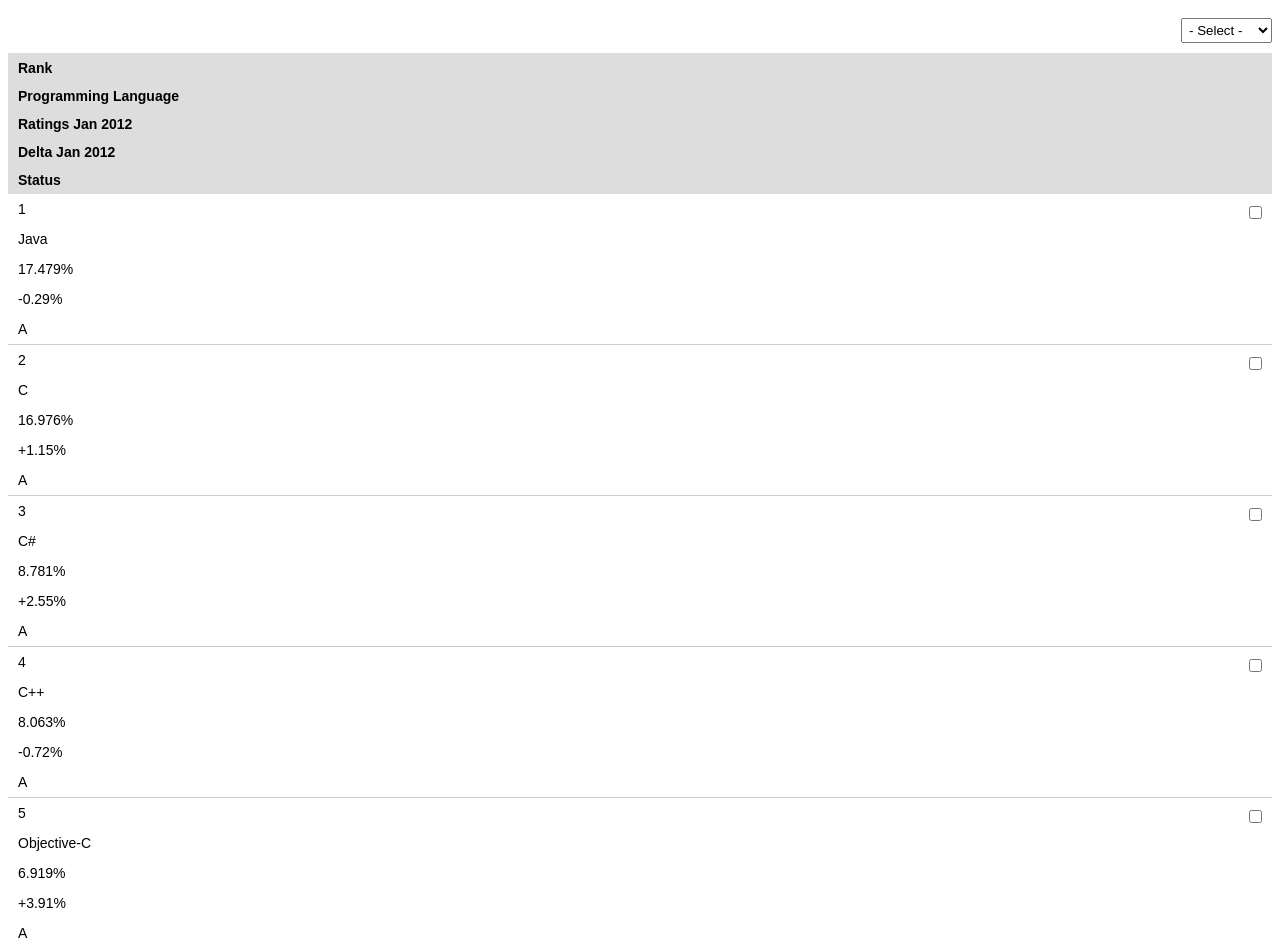
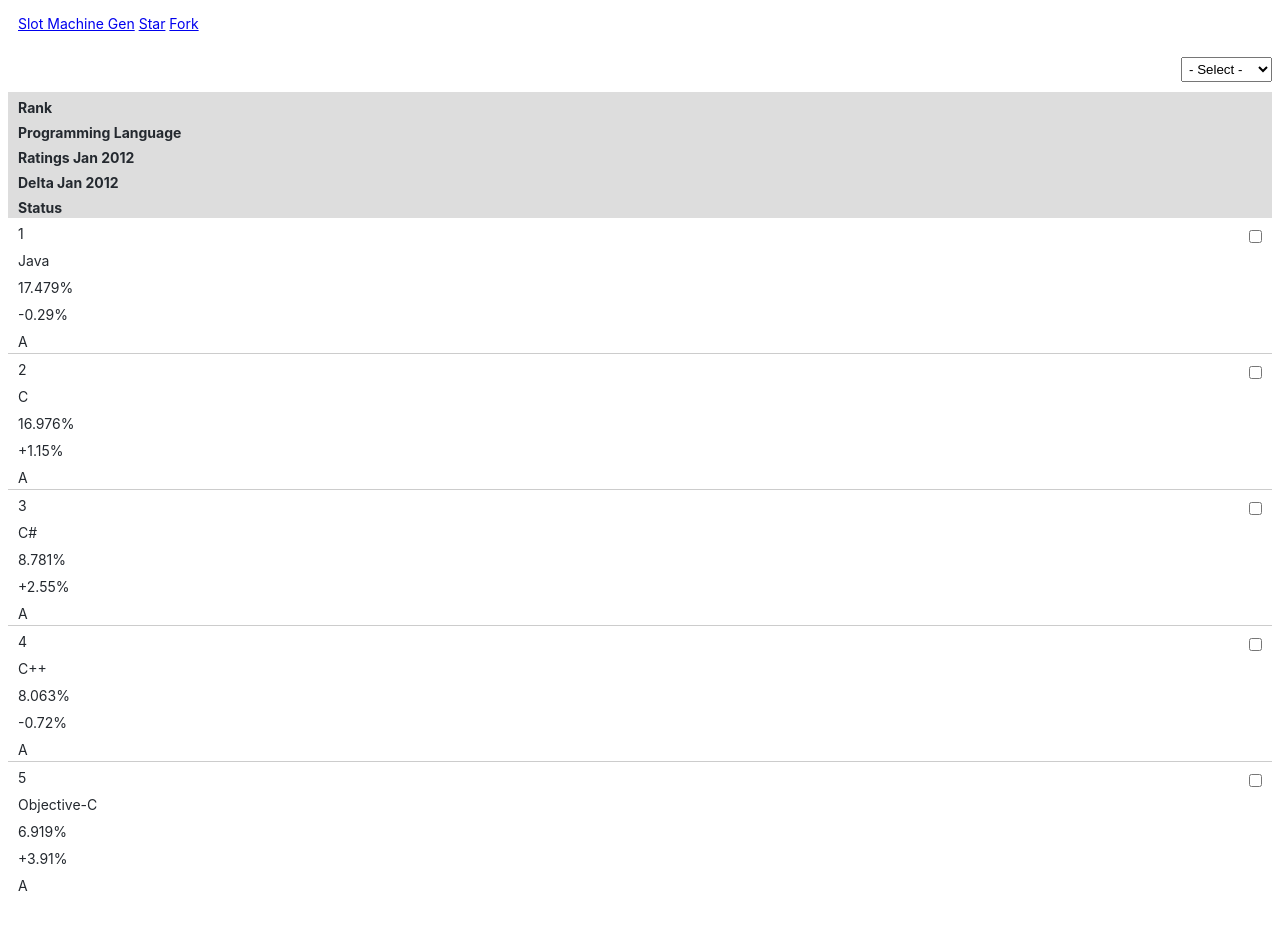
Before and after one commit to nuxy/tidy-table, a website: page demo/index.html in a window 1280 px wide. After the commit the page ends 905 px from the top, so only its background shows below. Drawn offline with nearby package versions, Linux system fonts and the light colour scheme; files that its build step writes are made by us from their sources.

Commit message:
Added Github button elements
Fix text diacritic alignment

Updated font device support

```diff
--- a/demo/css/demo.css
+++ b/demo/css/demo.css
@@ -1,12 +1,28 @@
+body {
+  color: #24292f;
+  font-family: -apple-system,BlinkMacSystemFont,Segoe UI,Helvetica,Arial,sans-serif;
+  font-size: 14px;
+}
+
 #tidy-table {
-  font-family: sans-serif;
-  font-size: 14px;
   margin: 10% auto;
   width: 780px;
 }
 
 #tidy-table table {
   width: 100%;
+}
+
+/**
+ * Fix text diacritic alignment
+ */
+#tidy-table table th::after,
+#tidy-table table td::after {
+  content: '';
+  display: block;
+  height: 0;
+  margin-bottom: -4px;
+  width: 0;
 }
 
 #tidy-table select.options {
--- a/demo/index.html
+++ b/demo/index.html
@@ -74,9 +74,27 @@
       }
     </script>
 
+
+    <script async defer src="https://buttons.github.io/buttons.js"></script>
+
+    <style type="text/css">
+      #github-buttons {
+        margin: 15px 10px;
+      }
+    </style>
+
     <title>Create a HTML table that can be sorted, selected, and post-processed | Tidy Table</title>
   </head>
   <body>
+
+    <!-- Github buttons start -->
+    <nav id="github-buttons">
+      <a class="github-button" href="https://github.com/nuxy/slot-machine-gen" data-color-scheme="no-preference:light;light:light;dark:dark;" data-size="large" aria-label="View project on GitHub">Slot Machine Gen</a>
+      <a class="github-button" href="https://github.com/nuxy/slot-machine-gen" data-color-scheme="no-preference:light;light:light;dark:dark;" data-icon="octicon-star" data-size="large" data-show-count="true" aria-label="Star nuxy/slot-machine-gen on GitHub">Star</a>
+      <a class="github-button" href="https://github.com/nuxy/slot-machine-gen/fork" data-color-scheme="no-preference:light;light:light;dark:dark;" data-icon="octicon-repo-forked" data-size="large" data-show-count="true" aria-label="Fork nuxy/slot-machine-gen on GitHub">Fork</a>
+    </nav>
+    <!-- Github buttons end -->
+
     <div id="tidy-table"></div>
     <div id="output"></div>
   </body>
```
